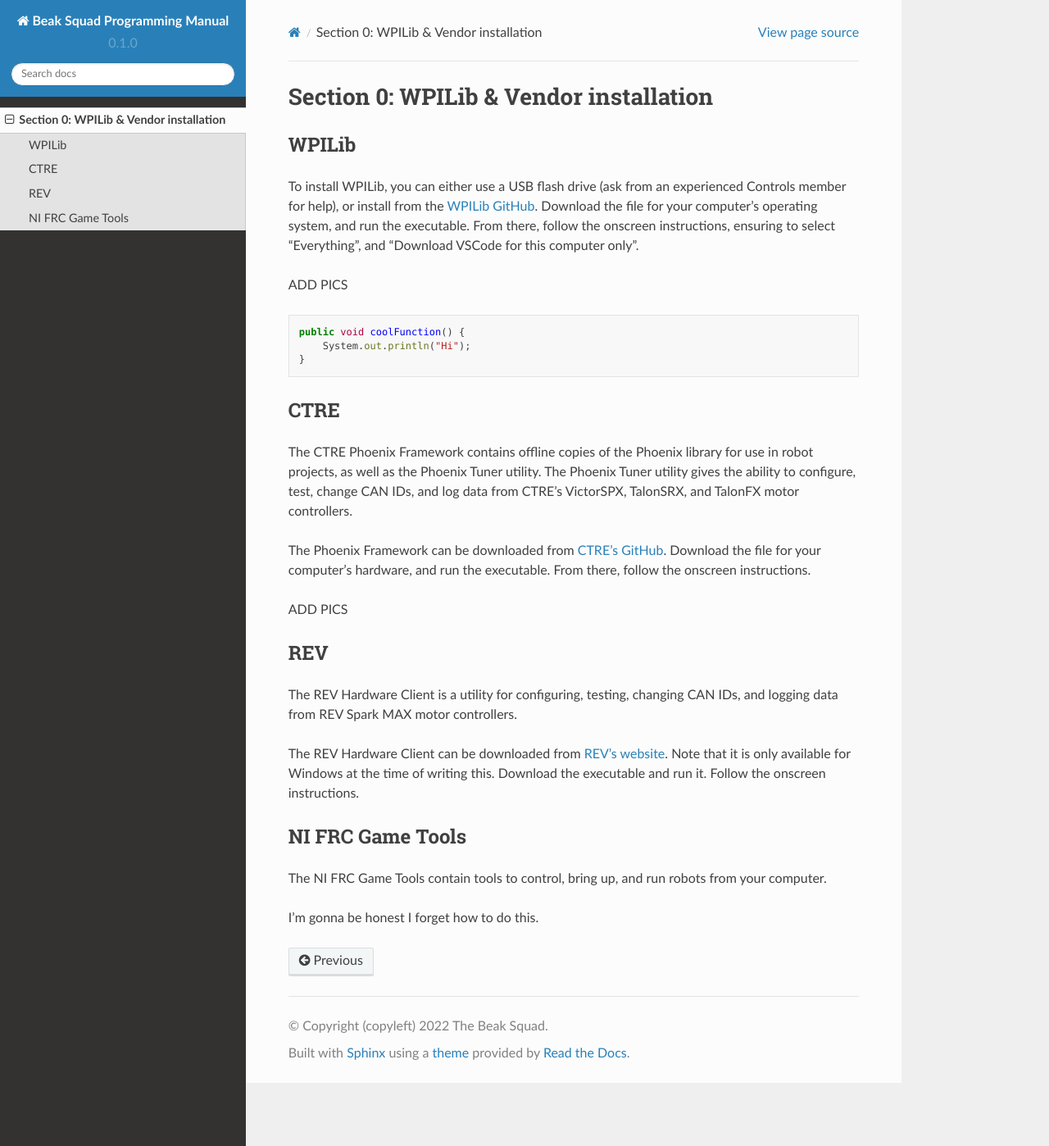
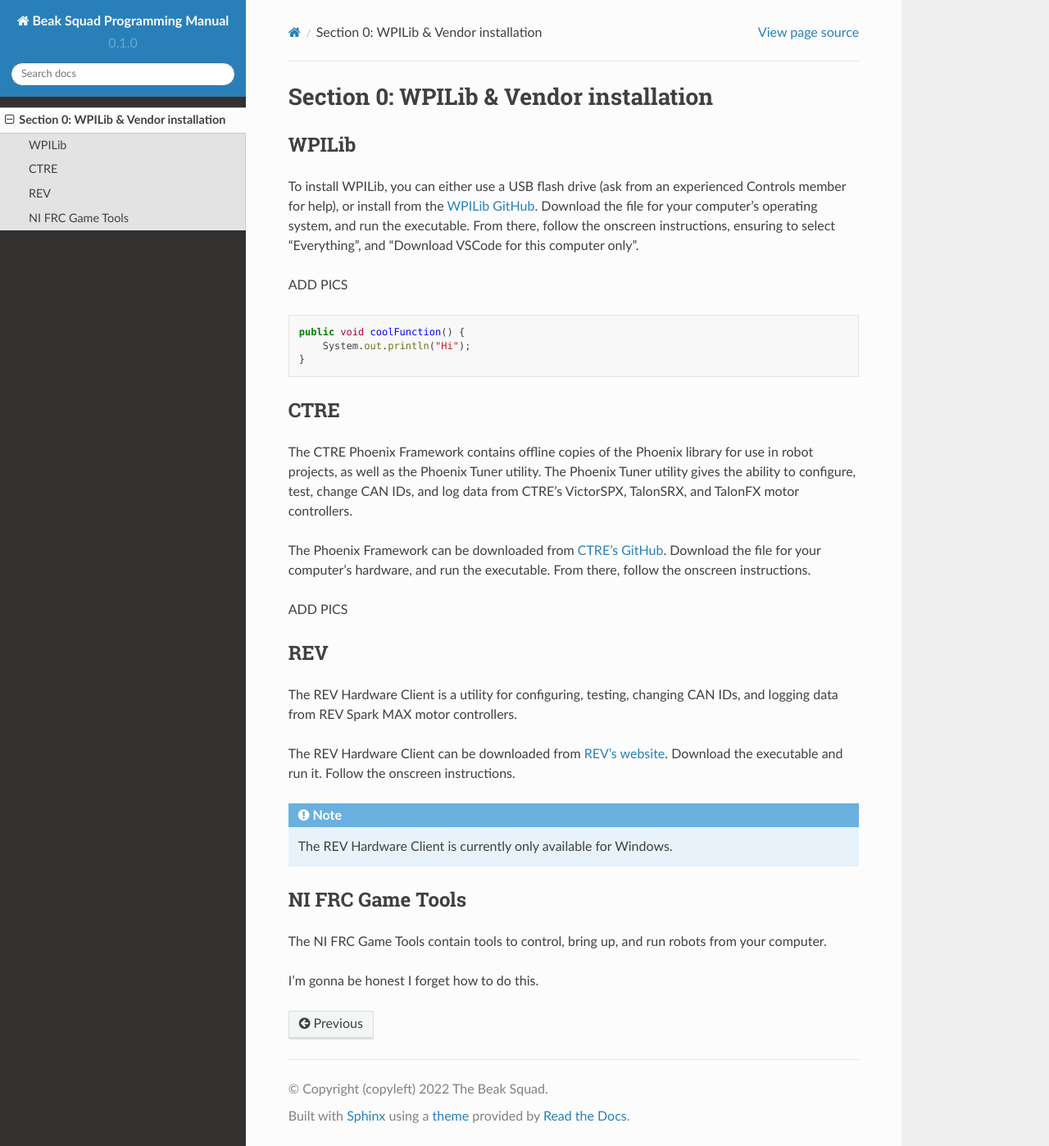
Before and after one commit to Team4028/beakdocs, a Sphinx documentation site: the page built from docs/source/sect0.rst, in a window 1280 px wide and 1398 px high. Shown: the whole window at 82% size. Built offline with Sphinx 7.4.7 and the Read the Docs theme 2.0.0, drawn with Linux system fonts in a browser that asks for light colours.

Commit message:
add note for rev hardware client
Signed-off-by: swirl <swurl@swurl.xyz>

```diff
--- a/docs/source/sect0.rst
+++ b/docs/source/sect0.rst
@@ -40,8 +40,12 @@
 
 The REV Hardware Client is a utility for configuring, testing, changing CAN IDs, and logging data from REV Spark MAX motor controllers.
 
-The REV Hardware Client can be downloaded from `REV's website <https://docs.revrobotics.com/rev-hardware-client/>`_. Note that it is
-only available for Windows at the time of writing this. Download the executable and run it. Follow the onscreen instructions.
+The REV Hardware Client can be downloaded from `REV's website <https://docs.revrobotics.com/rev-hardware-client/>`_. Download the executable
+and run it. Follow the onscreen instructions.
+
+.. note::
+
+   The REV Hardware Client is currently only available for Windows.
 
 .. _Game Tools:
 
```
